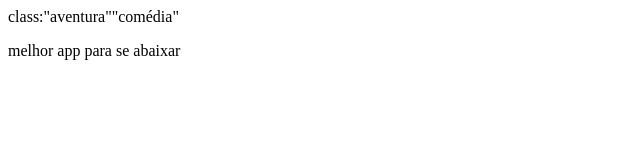
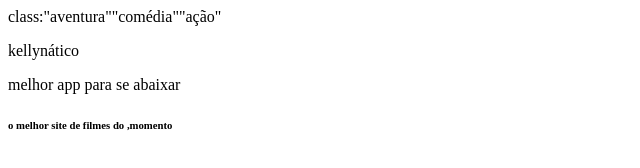
Before and after one commit to louis-244/site1b, a plain HTML site: page index.html in a window 1280 px wide. Shown: the whole page, without its empty margins (0-640 px from the left). Drawn offline with Linux system fonts and the light colour scheme.

Commit message:
tche e adotado

```diff
--- a/index.html
+++ b/index.html
@@ -1,13 +1,16 @@
 <!DOCTYPE html>
-<html lang="en">
+<html lang="pt-br">
 <head>
     <meta charset="UTF-8">
     <meta name="viewport" content="width=device-width, initial-scale=1.0">
     <title>williss</title>
-    <href>class:"aventura""comédia"</href>
+    <href>class:"aventura""comédia""ação"</href>
+    <p>kellynático</p>
 </head>
 <body>
 <p>melhor app para se abaixar</p>
+<h6>o melhor site de filmes do ,<strong>momento</strong></h6>
 
 </body>
+</body>
 </html>
```
